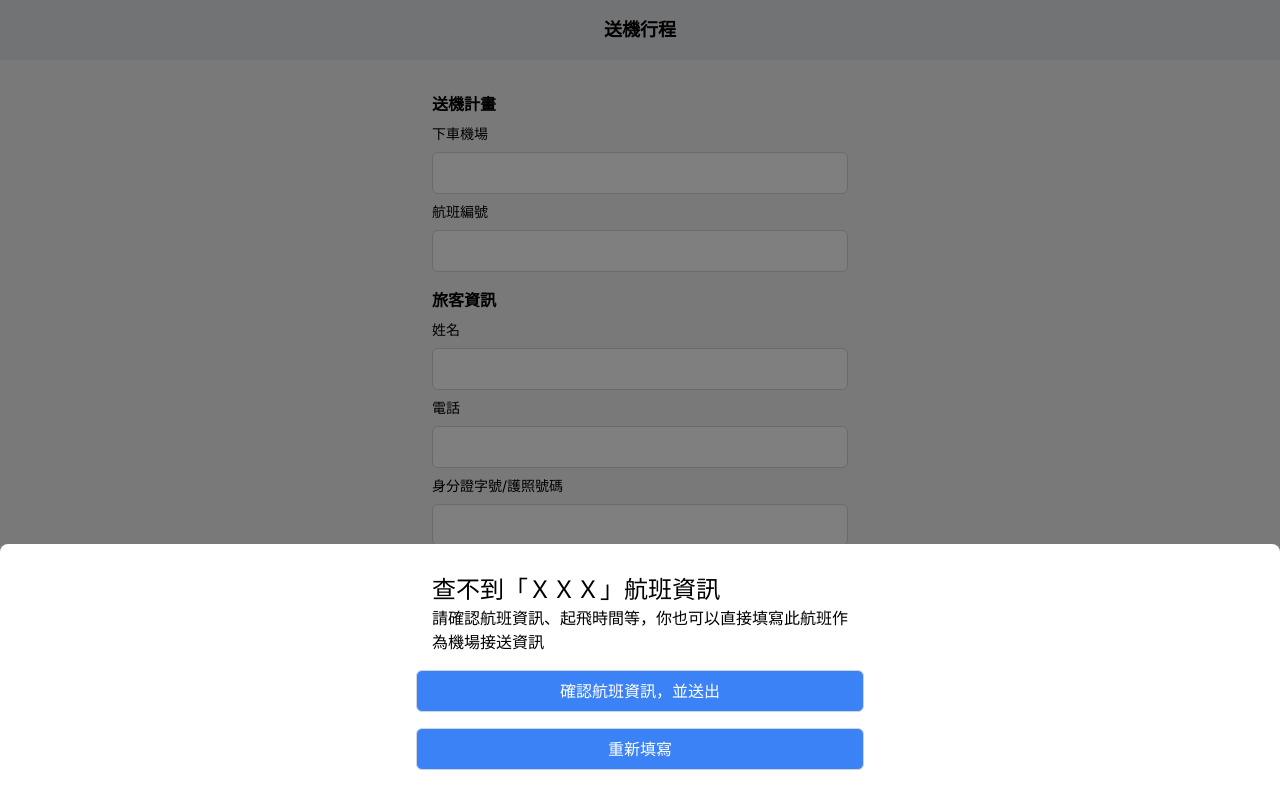
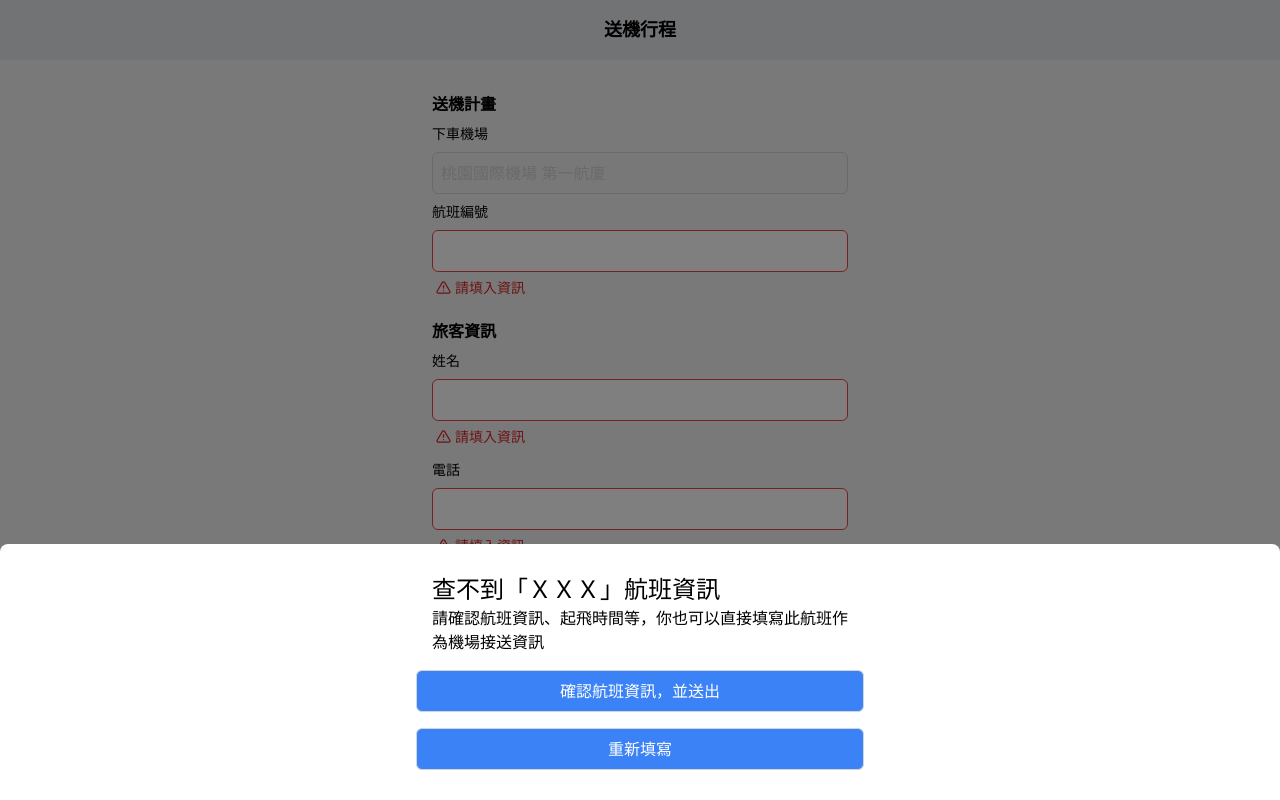
Before and after one commit to Leewanhsuan/airplane-pickup, a Next.js app: page / in a window 1280 px wide. Both pictures are taken after a click on the button "下一步". Built offline with nearby package versions, Linux system fonts and the light colour scheme.

Commit message:
[feature] add validation logic & error msg

```diff
--- a/src/app/components/Image.tsx
+++ b/src/app/components/Image.tsx
@@ -1,2 +1,3 @@
 import icon_success from '@/app/assets/icon/check-circle.svg';
-export { icon_success };
+import icon_validate_alert from '@/app/assets/icon/alert-triangle.svg';
+export { icon_success, icon_validate_alert };
--- a/src/app/components/inputField.tsx
+++ b/src/app/components/inputField.tsx
@@ -1,12 +1,33 @@
+import React, { ReactNode } from 'react';
+import Image from 'next/image';
+import { icon_validate_alert } from '@/app/components/Image';
+
 interface Props {
     label: string;
+    value: string;
+    onChange: (value: string) => void;
+    error?: ReactNode;
+    disabled?: boolean;
 }
 
-const InputField = ({ label }: Props) => {
+const InputField = ({ label, value, onChange, error, disabled }: Props) => {
     return (
         <div className="mt-2">
             <h2 className="text-sm my-2">{label}</h2>
-            <input className="w-full p-2 border border-gray-300 rounded-md focus:outline-none focus:border-blue-500 focus:ring-1 focus:ring-blue-500"></input>
+            <input
+                value={value}
+                disabled={disabled}
+                onChange={(e) => onChange(e.target.value)}
+                className={`w-full p-2 border ${error ? 'border-red-500' : 'border-gray-300'} rounded-md ${disabled ? 'text-stone-300' : 'text-stone-950'}`}
+            />
+            {error && (
+                <div className="text-red-600 text-sm flex flex-row items-center py-1">
+                    <div className="inline-block m-1">
+                        <Image src={icon_validate_alert} alt="validate error" width={15} height={15} />
+                    </div>
+                    {error}
+                </div>
+            )}
         </div>
     );
 };
--- a/src/app/page.tsx
+++ b/src/app/page.tsx
@@ -10,12 +10,85 @@ enum ApiStatus {
     Success = 'success',
     Failed = 'failed'
 }
+
+const fieldValidations = {
+    flightNumber: {
+        regex: /^[A-Za-z0-9]+$/,
+        errorMessage: '格式錯誤，應由英文數字組成'
+    },
+    name: {
+        regex: /^[A-Za-z ]+$/,
+        errorMessage: '格式錯誤，請填寫與護照姓名相同的英文姓名'
+    },
+    phone: {
+        regex: /^\d+$/,
+        errorMessage: '格式錯誤，應由數字組成 ex.0912345678'
+    },
+    idOrPassport: {
+        regex: /^[A-Za-z0-9]+$/,
+        errorMessage: '格式錯誤，應由英文數字組成'
+    }
+};
+
 const Home = () => {
     const [isBottomSheetOpen, setIsBottomSheetOpen] = useState(false);
     const [apiStatus, setApiStatus] = useState<ApiStatus>(ApiStatus.Idle);
+    const [fields, setFields] = useState({
+        airport: '桃園國際機場 第一航廈',
+        flightNumber: '',
+        name: '',
+        phone: '',
+        idOrPassport: '',
+        remarks: ''
+    });
+
+    const [errors, setErrors] = useState({
+        airport: '',
+        flightNumber: '',
+        name: '',
+        phone: '',
+        idOrPassport: ''
+    });
+
+    /**
+     * Validates form fields.
+     * @returns {boolean} - Indicates whether the form is valid or not.
+     */
+    const validate = () => {
+        let isValid = true;
+        let newErrors = { airport: '', flightNumber: '', name: '', phone: '', idOrPassport: '' };
+
+        // Iterate over each field in fieldValidations object
+        Object.entries(fieldValidations).forEach(([field, { regex, errorMessage }]) => {
+            const fieldValue = fields[field as keyof typeof fields];
+
+            // Check if the field value is empty
+            if (fieldValue.trim() === '') {
+                newErrors[field as keyof typeof newErrors] = '請填入資訊';
+                isValid = false;
+            } else if (!regex.test(fieldValue)) {
+                // Check if the field value matches the regex pattern
+                newErrors[field as keyof typeof newErrors] = errorMessage;
+                isValid = false;
+            } else {
+                // Clear the error message for the field
+                newErrors[field as keyof typeof newErrors] = '';
+            }
+        });
+
+        // Update the errors state
+        setErrors(newErrors);
+
+        return isValid;
+    };
+
     const handleSubmit = () => {
         setIsBottomSheetOpen(true);
         setApiStatus(ApiStatus.Failed);
+
+        if (!validate()) {
+            return;
+        }
 
         // if (apiStatus === ApiStatus.Success) {
         //     setTimeout(() => {
@@ -26,26 +99,55 @@ const Home = () => {
 
     return (
         <div className="flex flex-col min-h-screen bg-gray-100">
-            <header className="flex-none h-1/6 bg-gray-200 p-4">
+            <header className="h-1/6 bg-gray-200 p-4">
                 <div className="max-w-sm mx-auto sm:max-w-md text-center">
                     <p className="text-lg font-bold">送機行程</p>
                 </div>
             </header>
-            <main className="flex-grow">
+            <main className="flex-grow overflow-auto" style={{ height: 'calc(100vh - (100vh / 6 * 2))' }}>
                 <div className="max-w-sm mx-auto p-4 sm:max-w-md">
                     <div className="mb-4">
                         <h2 className="mt-4 font-semibold">送機計畫</h2>
-                        <InputField label="下車機場" />
-                        <InputField label="航班編號" />
+                        <InputField
+                            label="下車機場"
+                            value={fields.airport}
+                            onChange={(value) => setFields({ ...fields, airport: value })}
+                            disabled={true}
+                        />
+                        <InputField
+                            label="航班編號"
+                            value={fields.flightNumber}
+                            onChange={(value) => setFields({ ...fields, flightNumber: value })}
+                            error={errors.flightNumber}
+                        />
                         <h2 className="mt-4 font-semibold">旅客資訊</h2>
-                        <InputField label="姓名" />
-                        <InputField label="電話" />
-                        <InputField label="身分證字號/護照號碼" />
-                        <InputField label="乘車備註" />
+                        <InputField
+                            label="姓名"
+                            value={fields.name}
+                            onChange={(value) => setFields({ ...fields, name: value })}
+                            error={errors.name}
+                        />
+                        <InputField
+                            label="電話"
+                            value={fields.phone}
+                            onChange={(value) => setFields({ ...fields, phone: value })}
+                            error={errors.phone}
+                        />
+                        <InputField
+                            label="身分證字號/護照號碼"
+                            value={fields.idOrPassport}
+                            onChange={(value) => setFields({ ...fields, idOrPassport: value })}
+                            error={errors.idOrPassport}
+                        />
+                        <InputField
+                            label="乘車備註"
+                            value={fields.remarks}
+                            onChange={(value) => setFields({ ...fields, remarks: value })}
+                        />
                     </div>
                 </div>
             </main>
-            <footer className="w-full flex-none h-1/6 bg-gray-200 p-4">
+            <footer className="h-1/6 bg-gray-200 p-4">
                 <div className="max-w-sm mx-auto sm:max-w-md h-full flex items-center">
                     <button
                         className="w-full p-2 border border-gray-300 rounded-md bg-blue-500 text-white"
@@ -63,7 +165,7 @@ const Home = () => {
                     <div
                         className={`fixed inset-x-0 bottom-0 p-4 bg-white rounded-t-lg shadow-lg
                     transform transition-transform flex flex-col items-center justify-center ${isBottomSheetOpen ? 'translate-y-0 h-64' : 'translate-y-full'}`}>
-                        <Image src={icon_success} alt="FBB Logo" className="m-5" />
+                        <Image src={icon_success} alt="submit" className="m-5" />
                         <div className=" text-2xl">完成送機行程</div>
                     </div>
                 ) : (
```
Also changed, not shown: src/app/assets/icon/alert-triangle.svg (added).
